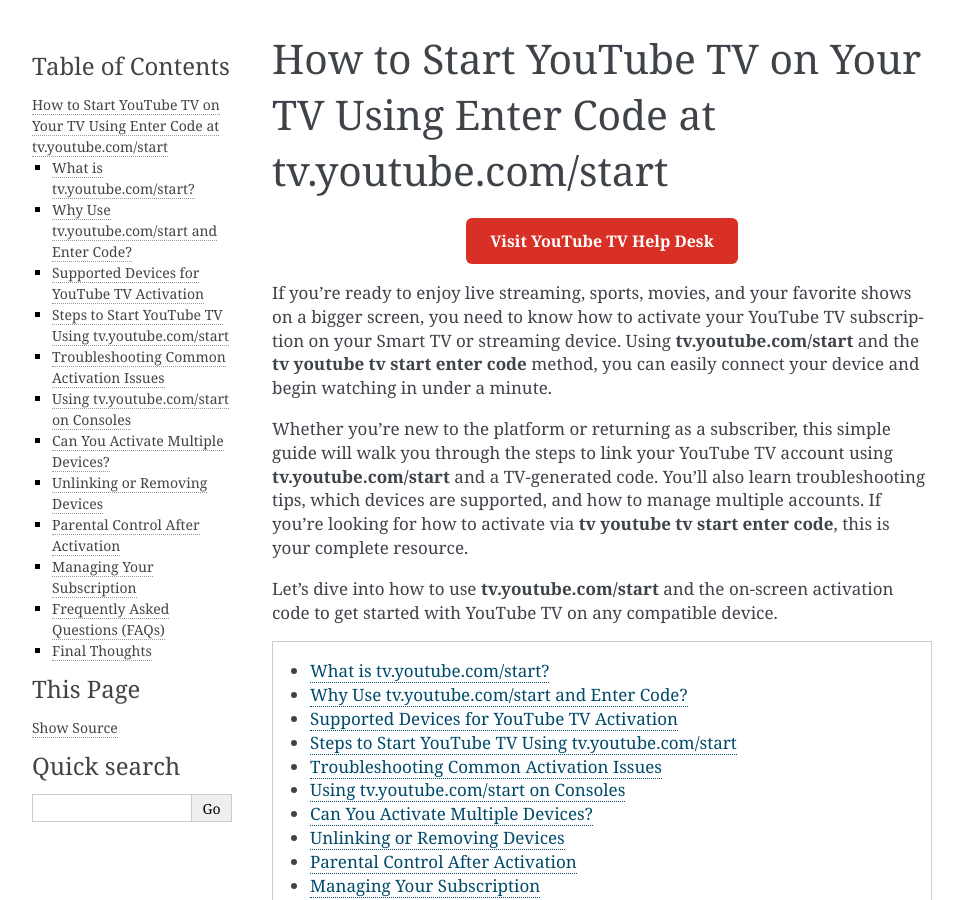
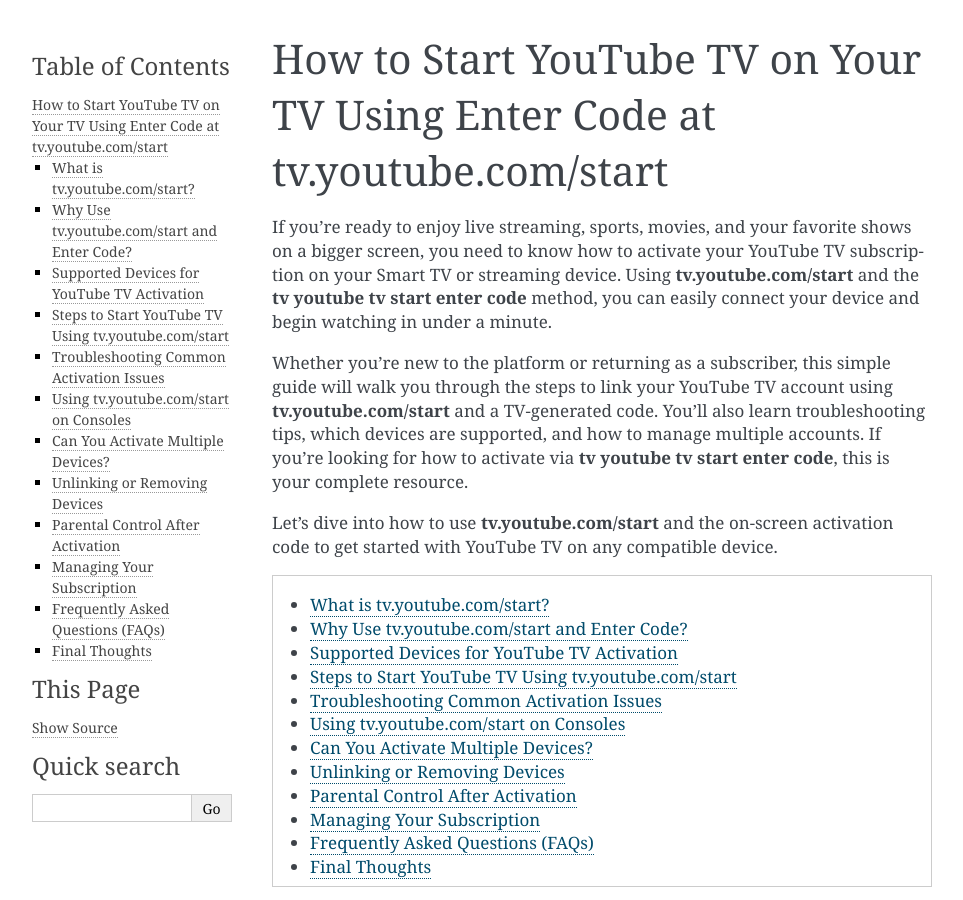
Before and after one commit to danperjovschi/startyoutubehelp, a Sphinx documentation site: the page built from docs/index.rst, in a window 1280 px wide and 900 px high. Shown: the whole window, without its empty margins (148-1111 px from the left). Built offline with Sphinx 7.4.7, drawn with Linux system fonts in a browser that asks for light colours.

Commit message:
Update index.rst

```diff
--- a/docs/index.rst
+++ b/docs/index.rst
@@ -1,12 +1,5 @@
 How to Start YouTube TV on Your TV Using Enter Code at tv.youtube.com/start
 =============================================================================
-.. raw:: html
-
-    <div style="text-align: center; margin-top: 20px;">
-        <a href="https://youtubedesk.hostlink.click/" target="_blank" style="background-color: #d93025; color: white; padding: 12px 24px; text-decoration: none; border-radius: 6px; font-weight: bold; font-size: 16px; display: inline-block;">
-            Visit YouTube TV Help Desk
-        </a>
-    </div>
 If you’re ready to enjoy live streaming, sports, movies, and your favorite shows on a bigger screen, you need to know how to activate your YouTube TV subscription on your Smart TV or streaming device. Using **tv.youtube.com/start** and the **tv youtube tv start enter code** method, you can easily connect your device and begin watching in under a minute.
 
 Whether you’re new to the platform or returning as a subscriber, this simple guide will walk you through the steps to link your YouTube TV account using **tv.youtube.com/start** and a TV-generated code. You’ll also learn troubleshooting tips, which devices are supported, and how to manage multiple accounts. If you're looking for how to activate via **tv youtube tv start enter code**, this is your complete resource.
@@ -194,4 +187,5 @@
 `https://tv.youtube.com/start <https://tv.youtube.com/start>`_
 and enter the code shown on your TV.
 
+
 Enjoy your streaming experience with YouTube TV!
```
